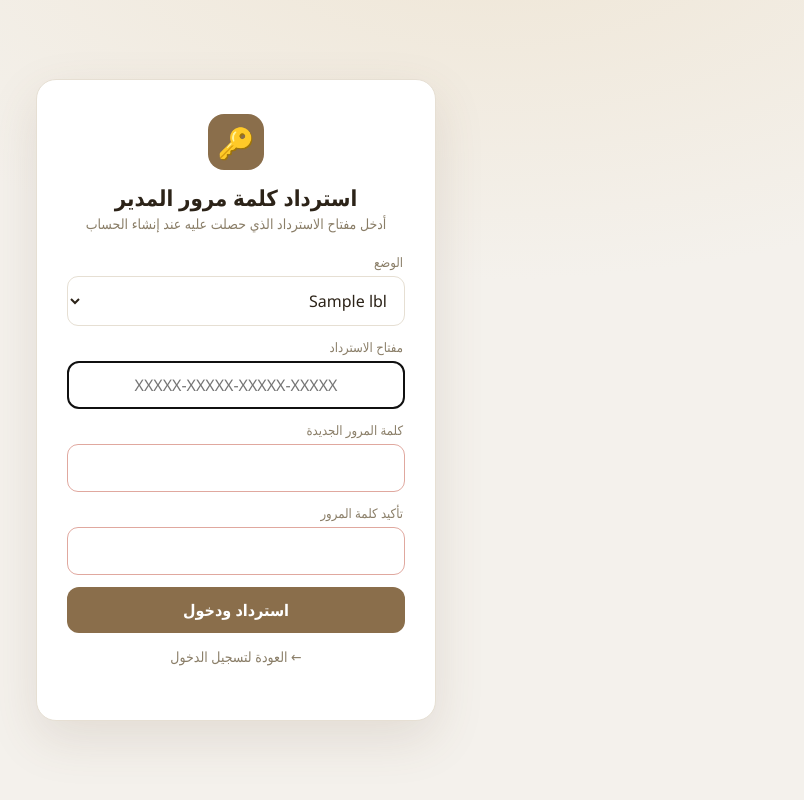
After one commit to almustafahajj/almustafa-hajj, a Flask app: template webapp/templates/recover.html in a window 1280 px wide. The commit adds this page. Shown: the whole page, without its empty margins (404-1208 px from the left). Run offline with Flask 3, Linux system fonts and the light colour scheme; the template is opened without the code that fills it: most values are stand-ins (such as "Sample title", 1, 10 or a date in 2020).

Commit message:
الويب: «نسيت كلمة المرور» (استرداد المدير) + «تذكّرني» في تسجيل الدخول
- /recover: إعادة تعيين كلمة المرور عبر مفتاح الاسترداد ثم الدخول — مقيّد
  بالمدير (reset_with_recovery_key(allowed_roles=("admin",)))؛ يُرفض للمحرّر/
  المطّلع دون المساس بحسابهم. رابط «نسيت كلمة المرور؟» في صفحة الدخول.
- «تذكّرني»: session.permanent + PERMANENT_SESSION_LIFETIME=14 يوماً، فلا يخرج
  عند إغلاق المتصفّح (ضمن تشغيل الخادم).

Co-Authored-By: Claude Opus 4.8 <noreply@anthropic.com>

```diff
--- a/hajj_app/auth.py
+++ b/hajj_app/auth.py
@@ -475,7 +475,8 @@ def regenerate_recovery_key(
 
 
 def reset_with_recovery_key(
-    recovery_key: str, new_password: str, path: str | Path | None = None
+    recovery_key: str, new_password: str, path: str | Path | None = None,
+    allowed_roles: "tuple[str, ...] | None" = None,
 ) -> "Session":
     """يعيد تعيين كلمة المرور بمفتاح الاسترداد.
 
@@ -507,6 +508,9 @@ def reset_with_recovery_key(
         except (InvalidToken, KeyError, ValueError):
             continue
         role = account.get("role", "admin")
+        if allowed_roles is not None and role not in allowed_roles:
+            raise AuthError("الاسترداد الذاتي متاح للمدير فقط — "
+                            "اطلب من المدير إعادة تعيين كلمة مرورك.")
         username = account.get("username", "")
         accounts[key] = _wrap_account(username, role, data_key,
                                       new_password, normalized)
--- a/webapp/server.py
+++ b/webapp/server.py
@@ -69,11 +69,13 @@ def _session_secret() -> str:
 
 app.secret_key = _session_secret()
 # أمان ملفّات الارتباط — يُفعَّل Secure تلقائياً خلف HTTPS في النشر السحابي.
+from datetime import timedelta as _timedelta
 app.config.update(
     SESSION_COOKIE_HTTPONLY=True,
     SESSION_COOKIE_SAMESITE="Lax",
     SESSION_COOKIE_SECURE=(os.environ.get("HTTPS", "").lower()
                            in ("1", "true", "yes")),
+    PERMANENT_SESSION_LIFETIME=_timedelta(days=14),   # مدّة «تذكّرني»
 )
 
 # جلسات hajj_app الحيّة (المفكوكة التشفير) مفهرسة برمز جلسة المتصفّح
@@ -174,10 +176,43 @@ def login():
             session["mode"] = mode
             session["username"] = username
             session["role"] = getattr(hs, "role_label", "")
+            session.permanent = bool(request.form.get("remember"))  # تذكّرني
             return redirect(url_for("dashboard"))
         except Exception:
             error = "اسم المستخدم أو كلمة المرور غير صحيحة."
     return render_template("login.html", error=error,
+                           modes=[(app_mode.HAJJ, "الحج"),
+                                  (app_mode.UMRAH, "العمرة")])
+
+
+@app.route("/recover", methods=["GET", "POST"])
+def recover():
+    """نسيت كلمة المرور (للمدير): إعادة تعيين عبر مفتاح الاسترداد ثم الدخول."""
+    if not auth.is_configured():
+        return redirect(url_for("setup"))
+    error = ""
+    if request.method == "POST":
+        rk = (request.form.get("recovery") or "").strip()
+        pw = request.form.get("password") or ""
+        confirm = request.form.get("confirm") or ""
+        mode = request.form.get("mode") or app_mode.HAJJ
+        if pw != confirm:
+            error = "كلمتا المرور غير متطابقتين."
+        else:
+            try:
+                app_mode.set_mode(mode)
+                hs = auth.reset_with_recovery_key(rk, pw,
+                                                  allowed_roles=("admin",))
+                sid = secrets.token_hex(16)
+                _SESSIONS[sid] = hs
+                session["sid"] = sid
+                session["mode"] = mode
+                session["username"] = hs.username
+                session["role"] = getattr(hs, "role_label", "")
+                return redirect(url_for("dashboard"))
+            except Exception as exc:
+                error = str(exc)
+    return render_template("recover.html", error=error,
                            modes=[(app_mode.HAJJ, "الحج"),
                                   (app_mode.UMRAH, "العمرة")])
 
--- a/webapp/static/style.css
+++ b/webapp/static/style.css
@@ -250,3 +250,6 @@ input:invalid{ border-color:#e0a89f; }
 
 .pw-reset input{ width:120px; font:inherit; font-size:12.5px; border:1px solid var(--border); border-radius:8px; padding:5px 8px; margin-inline-end:4px; }
 .acc-table td .inline{ display:inline-flex; align-items:center; gap:2px; margin-inline-end:6px; }
+
+.remember{ display:flex; align-items:center; gap:8px; font-size:14px; color:var(--muted); margin:6px 2px 14px; cursor:pointer; }
+.remember input{ width:16px; height:16px; }
--- a/webapp/templates/login.html
+++ b/webapp/templates/login.html
@@ -25,7 +25,12 @@
       <label>كلمة المرور</label>
       <input name="password" type="password" autocomplete="current-password">
     </div>
+    <label class="remember">
+      <input type="checkbox" name="remember" value="1"> تذكّرني على هذا الجهاز
+    </label>
     <button class="btn primary" type="submit">دخول</button>
+    <p class="sub" style="margin-top:14px">
+      <a href="{{ url_for('recover') }}">نسيت كلمة المرور؟ (استرداد المدير)</a></p>
   </form>
 </div>
 </body></html>
--- /dev/null
+++ b/webapp/templates/recover.html
@@ -0,0 +1,40 @@
+<!doctype html>
+<html lang="ar" dir="rtl"><head>
+<meta charset="utf-8">
+<meta name="viewport" content="width=device-width, initial-scale=1">
+<title>استرداد كلمة المرور — المصطفى للحج والعمرة</title>
+<link rel="stylesheet" href="{{ url_for('static', filename='style.css') }}">
+</head><body>
+<div class="login-wrap">
+  <form class="login-card" method="post">
+    <div class="brand-dot">🔑</div>
+    <h1>استرداد كلمة مرور المدير</h1>
+    <p class="sub">أدخل مفتاح الاسترداد الذي حصلت عليه عند إنشاء الحساب</p>
+    {% if error %}<div class="err">{{ error }}</div>{% endif %}
+    <div class="field">
+      <label>الوضع</label>
+      <select name="mode">
+        {% for val,lbl in modes %}<option value="{{ val }}">{{ lbl }}</option>{% endfor %}
+      </select>
+    </div>
+    <div class="field">
+      <label>مفتاح الاسترداد</label>
+      <input name="recovery" autofocus autocomplete="off" dir="ltr"
+             placeholder="XXXXX-XXXXX-XXXXX-XXXXX" style="text-align:center">
+    </div>
+    <div class="field">
+      <label>كلمة المرور الجديدة</label>
+      <input name="password" type="password" required minlength="8"
+             pattern=".*[^0-9].*" autocomplete="new-password"
+             title="٨ خانات على الأقل وبها حرف غير رقمي">
+    </div>
+    <div class="field">
+      <label>تأكيد كلمة المرور</label>
+      <input name="confirm" type="password" required autocomplete="new-password">
+    </div>
+    <button class="btn primary" type="submit">استرداد ودخول</button>
+    <p class="sub" style="margin-top:14px">
+      <a href="{{ url_for('login') }}">← العودة لتسجيل الدخول</a></p>
+  </form>
+</div>
+</body></html>
```
